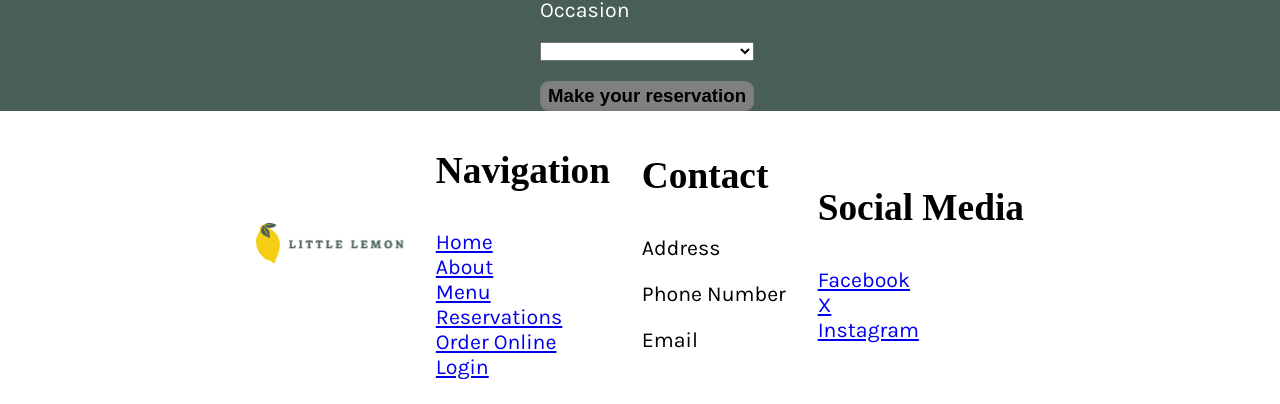
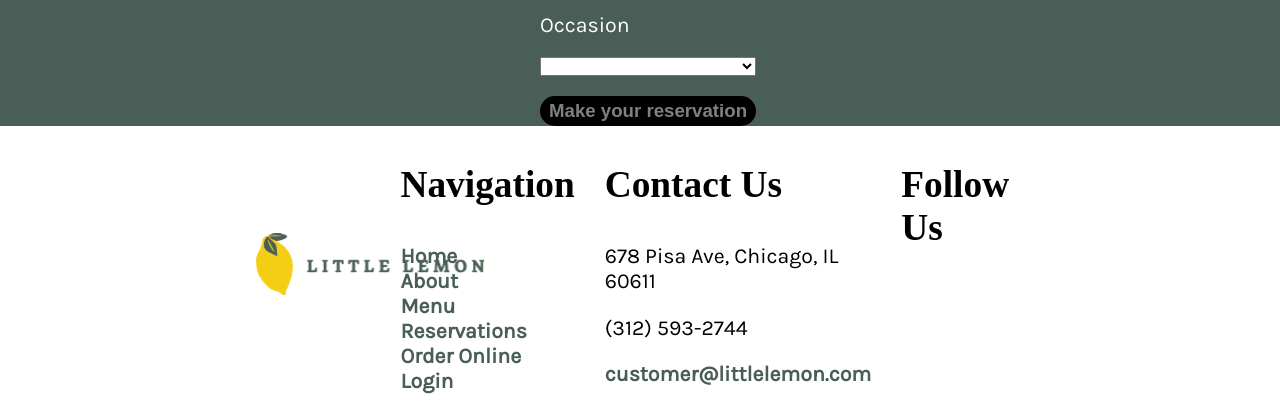
Before and after one commit to eltabei/little-lemon, a React (Create React App) app: page /little-lemon/booking in a window 1280 px wide. Shown: the part 999-1403 px from the top of the page. Before the commit the page ends 1378 px from the top, so only its background shows below. Built offline with nearby package versions, Linux system fonts and the light colour scheme; a web font is replaced by a local one.

Commit message:
Improve buttons and footer styles

```diff
--- a/src/components/Footer.js
+++ b/src/components/Footer.js
@@ -6,24 +6,38 @@ function Footer() {
   return (
     <>
       <footer>
-        <Link to="/">
-          <img src={Logo} className="Logo" alt="Little Lemon Logo" />
-        </Link>
+        <div className="footerLogoContainer">
+          <Link to="/">
+            <img src={Logo} className="footerLogo" alt="Little Lemon Logo" />
+          </Link>
+        </div>
         <section className="footerNavContainer">
           <h3>Navigation</h3>
           <Nav className="footerNav" />
         </section>
         <section className="contactContainer">
-          <h3>Contact</h3>
-          <p>Address</p>
-          <p>Phone Number</p>
-          <p>Email</p>
+          <h3>Contact Us</h3>
+          <p>
+            <i class="fa-solid fa-location-dot"></i>
+            <span> 678 Pisa Ave, Chicago, IL 60611</span>
+          </p>
+          <p>
+            <i class="fa-solid fa-phone"></i>
+            <span> (312) 593-2744</span>
+          </p>
+          <p>
+            <i class="fa-solid fa-envelope"></i>
+            <Link to="mailto:customer@littlelemon.com"> customer@littlelemon.com</Link>
+          </p>
         </section>
-        <section className="socialMediaContainer">
-          <h3>Social Media</h3>
-          <a href="https://facebook.com/example">Facebook</a>
-          <a href="https://x.com/example">X</a>
-          <a href="https://instagram.com/example">Instagram</a>
+        <section className="socialMedia">
+          <h3>Follow Us</h3>
+          <div className="socialMediaLinks">
+            <Link to="https://facebook.com/example"><i class="fa-brands fa-facebook"></i></Link>
+            <Link to="https://x.com/example"><i class="fa-brands fa-x-twitter"></i></Link>
+            <Link to="https://instagram.com/example"> <i class="fa-brands fa-instagram"></i></Link>
+            <Link to="https://youtube.com/@example"><i class="fa-brands fa-youtube"></i></Link>
+          </div>
         </section>
       </footer>
     </>
--- a/src/components/Header.js
+++ b/src/components/Header.js
@@ -8,11 +8,11 @@ function Header() {
     <>
       <header>
         <Link to="/">
-          <img src={Logo} className="Logo" alt="Little Lemon Logo" />
+          <img src={Logo} className="headerLogo" alt="Little Lemon Logo" />
         </Link>
-        <input type="checkbox" id="menu-toggle" class="hamburgerCB" />
-        <label for="menu-toggle" class="hamburgerLabel">
-          <img className="HamburgerBtn" src={HamburgerBtn} />
+        <input type="checkbox" className="hamburgerCB" />
+        <label for="menu-toggle" className="hamburgerLabel">
+          <img className="HamburgerBtn" src={HamburgerBtn} alt="Header menu" />
         </label>
         <Nav className="headerNav" />
       </header>
--- a/src/index.css
+++ b/src/index.css
@@ -15,7 +15,11 @@ header, footer {
   gap: 30px;
 }
 
-#menu-toggle {
+footer {
+  align-items: flex-start;
+}
+
+.hamburgerCB {
   display: none;
 }
 
@@ -32,7 +36,7 @@ header, footer {
 }
 
 @media (max-width: 1199px) {
-  #menu-toggle:checked ~ .headerNav {
+  .hamburgerCB:checked ~ .headerNav {
     /* make nav links horizontal */
     display: flex;
     flex-direction: column;
@@ -55,7 +59,6 @@ header, footer {
 }
 
 @media (max-width: 767px) {
-
   .hero, .specialsTop, .chicago, .booking, .confirmedBooking, .dishContainer, .testimonialsContainer {
     flex-direction: column;
   }
@@ -101,16 +104,24 @@ Footer h3 {
 
 .reserveBtn, .onlineMenuBtn, .submitBtn {
   background-color: #F4CE14;
-  color: black;
+  color: #495E57;
+  font-weight: bold;
+  border: solid #F4CE14;
   /* border-radius: 12px; */
-  border-radius: 9px;
+  border-radius: 2rem;
   border-style: solid;
   height: 30px;
 }
 
-.submitBtn:disabled {
-  background-color: grey;
-  /* color: black; */
+.reserveBtn:hover, .submitBtn:hover {
+  background-color: #495E57;
+  color: #FFFFFF;
+}
+
+.onlineMenuBtn:hover {
+  background-color: #495E57;
+  border-color: #495E57;
+  color: #FFFFFF;
 }
 
 .reserveBtn {
@@ -190,12 +201,53 @@ Footer h3 {
   gap: 20px;
 }
 
-.footerNav, .socialMediaContainer {
+.footerNav  {
   display: flex;
   flex-direction: column;
+}
+
+.socialMedia {
+  display: flex;
+  flex-direction: column;
+}
+
+.socialMediaLinks {
+  display: flex;
+  justify-content: space-between;
 }
 
 button, .submitBtn {
   font-size: 14pt;
   font-weight: bold;
 }
+
+.submitBtn:disabled {
+  background-color: black;
+  border-color: black;
+  color: grey;
+  /* color: black; */
+}
+
+.customerImg {
+  width: 70%;
+  border-radius: 100%;
+}
+
+a {
+  text-decoration: none;
+  color: #495E57;
+  font-weight: bold;
+}
+
+.headerLogo {
+  width: 150%;
+}
+
+.footerLogo {
+  width: 200%;
+}
+
+.footerLogoContainer {
+  align-self: center;
+  /* justify-self: center; */
+}
--- a/src/pages/ConfirmedBooking.js
+++ b/src/pages/ConfirmedBooking.js
@@ -6,13 +6,13 @@ function ConfirmedBooking() {
 
   return (
     <>
-      <section className="confirmedBooking">
+      <div className="confirmedBooking">
         <h2>Booking Confirmed</h2>
         <p>Date: {reservationDate}</p>
         <p>Time: {reservationTime}</p>
         <p>No. of Guests: {noOfGuests}</p>
         {occasion ? <p>Occasion: {occasion}</p> : ""}
-      </section>
+      </div>
     </>
   );
 }
--- a/src/pages/Main.js
+++ b/src/pages/Main.js
@@ -1,5 +1,5 @@
 import Hero from './Hero.js';
-import Dishes from './Dishes.js';
+import Specials from './Specials.js';
 import Testimonials from './Testimonials.js';
 import Chicago from './Chicago.js';
 
@@ -9,8 +9,8 @@ function Main() {
     <>
       <main>
         <Hero />
+        <Specials />
         <Testimonials />
-        <Dishes />
         <Chicago />
       </main>
     </>
--- a/src/pages/NA.js
+++ b/src/pages/NA.js
@@ -1,10 +1,10 @@
 function NA() {
   return (
     <>
-      <section className="underConstruction">
+      <div className="underConstruction">
         <h2>Error 404: Page Not Found</h2>
         <h3>This is not the webpage you are looking for.</h3>
-      </section>
+      </div>
     </>
   );
 }
--- a/src/pages/Specials.js
+++ b/src/pages/Specials.js
@@ -1,4 +1,5 @@
 import { useNavigate } from 'react-router-dom';
+import { Link } from 'react-router-dom';
 import GreekSalad from '../assets/greek salad.jpg';
 import Bruchetta from '../assets/bruchetta.png';
 import LemonDessert from '../assets/lemon dessert.jpg';
@@ -39,11 +40,11 @@ function Dishes() {
         <div className="dishContainer">
           {dishes.map(dish => (
             <div className="dish">
-              <img className="dishImg" src={dish.image} alt={"Image of " + dish.name} />
+              <img className="dishImg" src={dish.image} alt={`Dish: ${dish.name}`} />
               <p className="dishName">{dish.name}</p>
               <p>{dish.price}</p>
               <p>{dish.info}</p>
-              <button onClick={() => navigate("/order-online")}>Order a delivery</button>
+              <Link to="/order-online">Order a delivery 🛒</Link>
             </div>
           ))}
         </div>
--- a/src/pages/Testimonials.js
+++ b/src/pages/Testimonials.js
@@ -41,10 +41,10 @@ function Testimonials() {
         <section className="testimonialsContainer">
           {testimonials.map(t => (
             <section className="testimony">
-              <img src={t.image} width="70%" />
+              <img src={t.image} className="customerImg" alt={`Customer: ${t.name}`} />
               <p>Name: {t.name}</p>
               <span className="rating" aria-label={`${t.rating} stars`}>
-                Rating: {'⭐'.repeat(t.rating)}
+                Rating: {"⭐".repeat(t.rating)}
               </span>
               <p>Review: {t.review}</p>
             </section>
--- a/src/pages/UnderConstruction.js
+++ b/src/pages/UnderConstruction.js
@@ -1,10 +1,10 @@
 function UnderConstruction({ pageTitle }) {
   return (
     <>
-      <section className="underConstruction">
+      <div className="underConstruction">
         <h1>{pageTitle}</h1>
         <h2>Page Under Construction</h2>
-      </section>
+      </div>
     </>
   );
 }
```
